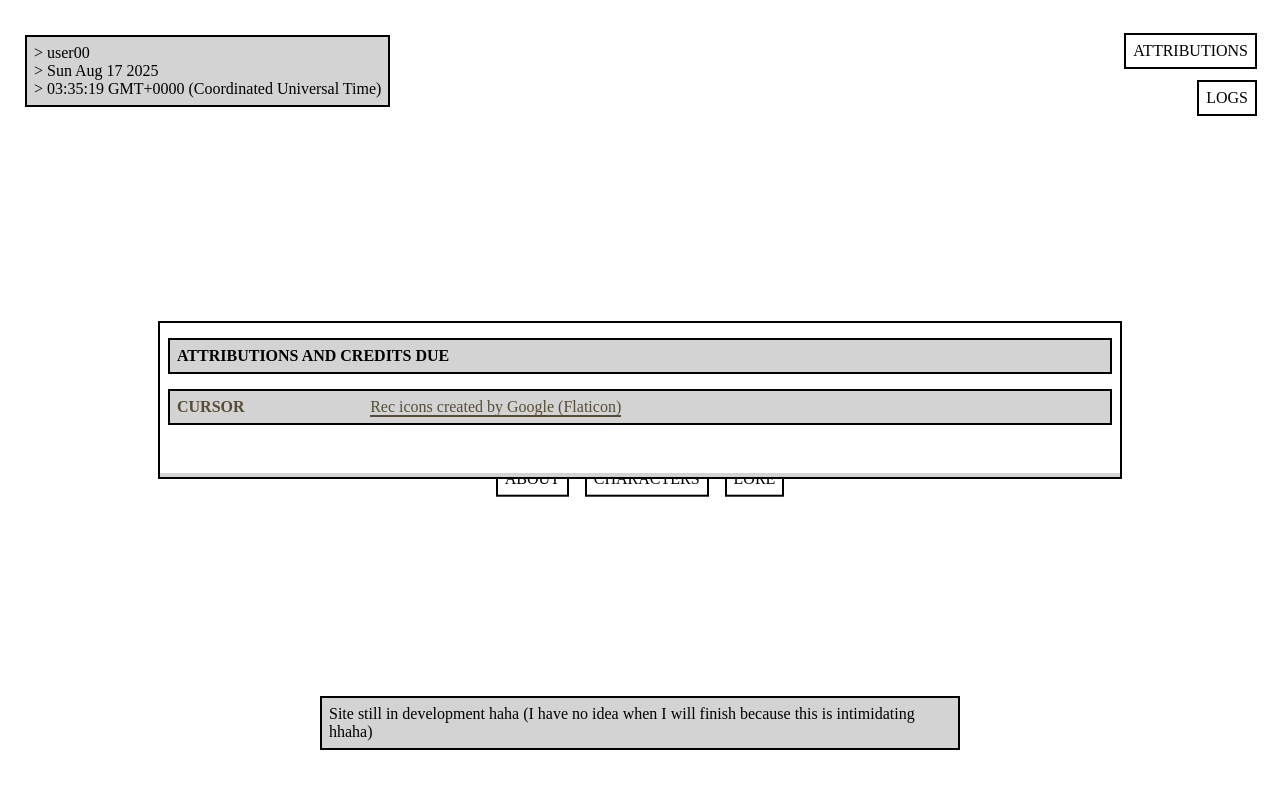
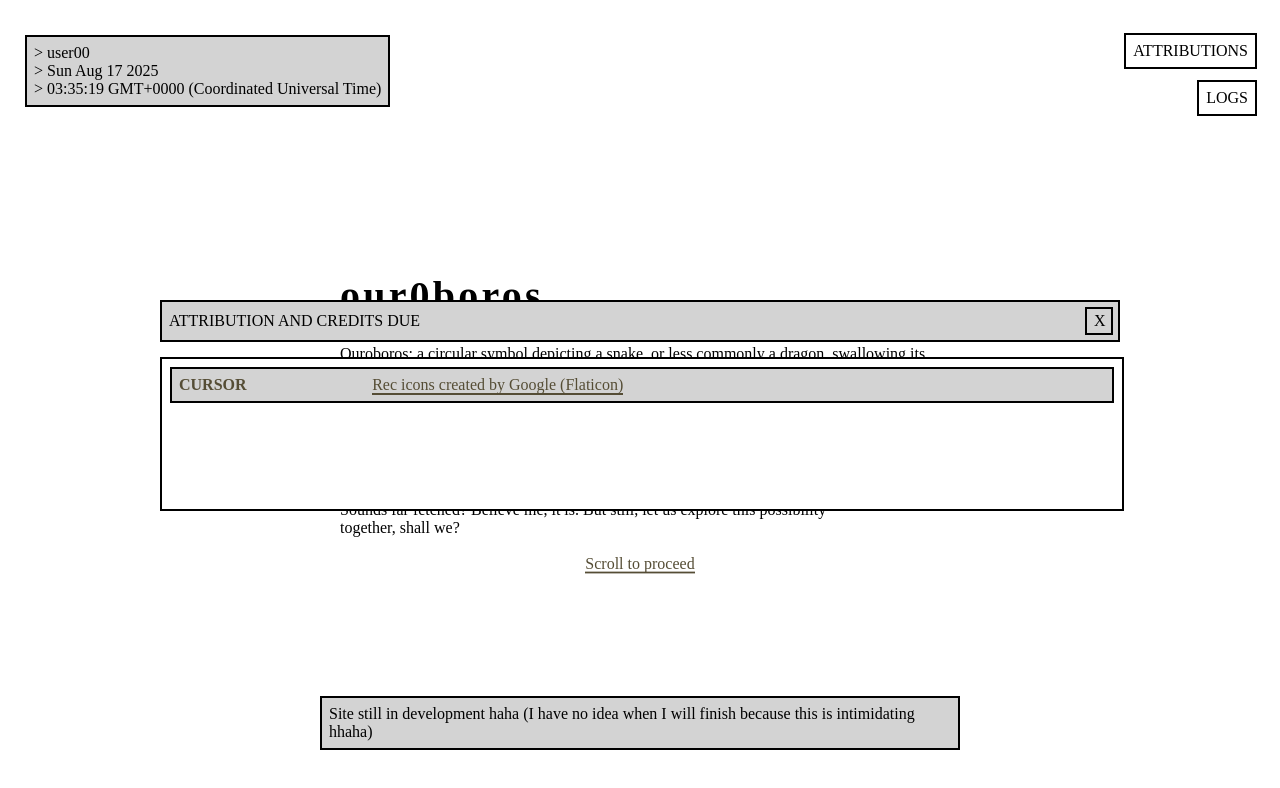
Before and after one commit to frtheatelier/our0boros, a plain HTML site: page index.html in a window 1280 px wide. Both pictures are taken after a click on the element "ATTRIBUTIONS". Drawn offline with Linux system fonts and the light colour scheme; no server answers; a web font is replaced by a local one.

Commit message:
scroll to snap and intro sect made

```diff
--- a/attribution.html
+++ b/attribution.html
@@ -9,7 +9,7 @@
         <link href="style.css" rel="stylesheet" type="text/css" media="all">
     </head>
     <body>
-        <div class="callout"><b>ATTRIBUTIONS AND CREDITS DUE</b></div>
+        <!-- <div class="callout"><b>ATTRIBUTIONS AND CREDITS DUE</b></div> -->
         <div class="attribution">
             <div class="element">CURSOR</div>
             <div class="credit"><a href="https://www.flaticon.com/free-icons/rec">Rec icons created by Google (Flaticon)</a></div>
--- a/index.html
+++ b/index.html
@@ -10,7 +10,27 @@
     <link href="style.css" rel="stylesheet" type="text/css" media="all">
   </head>
   <body>
-    <div class="center container">
+    <div class="wrapper">
+      <div class="preload">
+        <div class=" container">
+          <h1 class="title">our0boros</h1>
+          <p>Ouroboros: a circular symbol depicting a snake, or less commonly a dragon, swallowing its tail, as an emblem of wholeness or infinity.</p>
+          <p>let N be an arbitrary large real number. Define R^N to be a real coordinate space of dimension N.</p>
+          <p>Assume there exists an entiry or two that exist within this dimension. entities who are purpoted to be destroyed over random time value T to produce another set of entities.</p>
+          <p>Sounds far fetched? Believe me, it is. But still, let us explore this possibility together, shall we?</p>
+
+          <div class="scroll-to-proceed">
+            <a href="#main">Scroll to proceed</a>
+          </div>
+        </div>
+      </div>
+      <div class="content" id="main">
+        <!-- <div class="nav">
+          <div class="button hoverable">About</div>
+          <div class="button hoverable">Characters</div>
+          <div class="button hoverable">Lore</div>
+        </div> -->
+        <div class=" container">
           <h1 class="title">our0boros</h1>
           <p>Ouroboros: a circular symbol depicting a snake, or less commonly a dragon, swallowing its tail, as an emblem of wholeness or infinity.</p>
 
@@ -20,6 +40,7 @@
             <div class="button hoverable">Lore</div>
           </div>
         </div>
+
         <div class="callout fix-bottom-center">Site still in development haha (I have no idea when I will finish because this is intimidating hhaha)</div>
         <div class="fix-top-right misc">
           <div class="button hoverable" id="attribution" onclick="displayAttr()">Attributions</div>
@@ -33,11 +54,21 @@
         </div>
 
         <div style="display: none;" id="updateIFRWrapper" class="center">
+          <div class="pop-up-header">
+            <div class="label">UPDATE LOGS</div>
+            <div class="button close-button" onclick="displayUpdates()">X</div>
+          </div>
           <iframe src="update.html" id="updateIFR"></iframe>
         </div>
 
         <div style="display: none;" id="attributionIFRWrapper" class="center">
+          <div class="pop-up-header">
+            <div class="label">ATTRIBUTION AND CREDITS DUE</div>
+            <div class="button close-button" onclick="displayAttr()">X</div>
+          </div>
           <iframe src="attribution.html" id="attributionIFR"></iframe>
+        </div>
+      </div>
     </div>
 
     <script src="/app.js"></script>
--- a/style.css
+++ b/style.css
@@ -1,3 +1,8 @@
+html {
+  overflow-y: hidden;
+  overflow-x: hidden;
+}
+
 :root {
   --accent-col: rgb(85, 77, 53);
   --accent-bg: rgba(85, 77, 53, 0.377);
@@ -16,6 +21,10 @@ body {
   background-color: white;
   color: var(--text-col);
   font-family: ArialNarrow;
+
+  height: 100vh;
+
+  overflow-x: hidden;
 }
 
 @font-face {
@@ -41,6 +50,30 @@ body {
     height: 200px;
 
 } */
+
+.wrapper {
+  width: 100%;
+  height: 100vh;
+  overflow-y: scroll;
+  scroll-snap-type: y mandatory;
+  /* margin: 0; */
+}
+
+.content, .preload {
+  height: 100%;
+  width: 100%;
+  overflow-y: hidden;
+  overflow-x: hidden;
+
+  display: flex;
+  flex-direction: row;
+  flex-wrap: wrap;
+
+  align-items: center;
+  justify-content: center;
+
+  scroll-snap-align: start;
+}
 
 .hover-circle {
   position: absolute;
@@ -73,10 +106,18 @@ body {
 
 .container {
   max-width: 600px;
+  height: auto;
+}
+
+.abs-bottom-center {
+  position: absolute;
+  bottom: 35px;
+  left: 50%;
+  transform: translate(-50%, 0);
 }
 
 .fix-bottom-center {
-  position: absolute;
+  position: fixed;
   bottom: 35px;
   left: 50%;
   transform: translate(-50%, 0);
@@ -162,6 +203,17 @@ a:hover {
   justify-content: center;
 }
 
+/* .nav {
+  display: flex;
+  width: 100%;
+  gap: 20px;
+
+  position: relative;
+  top: 25px;
+
+  justify-content: center;
+} */
+
 .button {
   text-decoration: none;
   text-transform: uppercase;
@@ -179,13 +231,13 @@ a:hover {
 }
 
 .button:hover {
-  scale: 1.05;
+  scale: 1.08;
   background: var(--border-col);
   color: var(--text-dark-col);
   /* outline-offset: 3px; */
 }
 
-.callout {
+.callout, .callout-right {
   border: solid 2px var(--border-col);
   background: var(--border-bg);
   padding: 7px;
@@ -194,6 +246,30 @@ a:hover {
   margin-top: 15px;
 
   /*color: darkgrey;*/
+}
+
+.pop-up-header {
+  border: solid 2px var(--border-col);
+  background: var(--border-bg);
+  padding: 7px;
+
+  margin-bottom: 15px;
+  margin-top: 15px;
+
+  display: flex;
+  text-transform: uppercase;
+}
+
+.pop-up-header .label {
+  width: calc(100% - 10px);
+  align-self: center;
+}
+
+.pop-up-header .close-button {
+  width: 10px;
+  height: 10px;
+  text-align: center;
+  line-height: 10px;
 }
 
 .pnf-title {
@@ -234,12 +310,13 @@ a:hover {
 #updateIFR, #attributionIFR {
   width: 100%;
   /* height:25px; */
-  border: none;
+  /* border: none; */
+  border: solid 2px var(--border-col);
+  background: var(--border-bg);
 }
 
 #attributionIFRWrapper, #updateIFRWrapper {
-  border: solid 2px var(--border-col);
-  background: var(--border-bg);
+
   width: 75%;
   max-height: 50%;
 }
@@ -249,3 +326,18 @@ a:hover {
   background: var(--border-bg);
   padding: 7px;
 }
+
+.scroll-to-proceed {
+  justify-self: center;
+  animation: bop 1.5s ease-in-out infinite;
+}
+
+@keyframes bop {
+    0%, 100% {
+        transform: translateY(0);
+    }
+
+    50% {
+        transform: translateY(15%);
+    }
+}
--- a/update.html
+++ b/update.html
@@ -9,8 +9,11 @@
         <link href="style.css" rel="stylesheet" type="text/css" media="all">
     </head>
     <body>
-        <div class="callout"><b>UPDATE LOGS</b></div>
+        <!-- <div class="callout"><b>UPDATE LOGS</b></div> -->
         <div class="update">
+            <div class="date">17/08/2025</div>
+            <div class="entry">Intro section, scroll-to-snap</div>
+
             <div class="date">16/08/2025</div>
             <div class="entry">Modified cursor, added a 'webcounter' (that's not working quite well BUT I'M WORKING ON IT) and moved update log and attributions</div>
 
```
Lines whose indentation alone changed are shown as unchanged.
